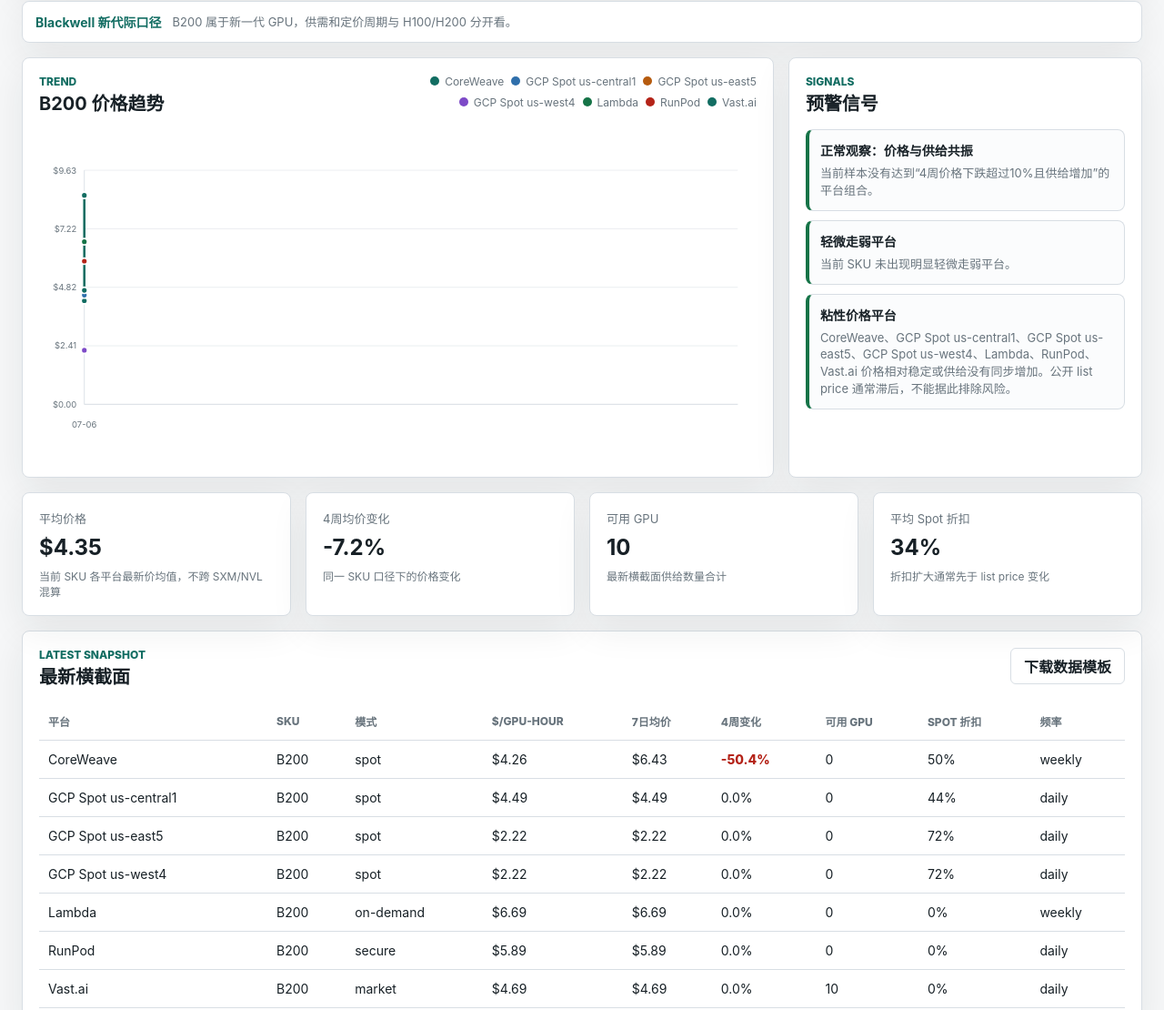
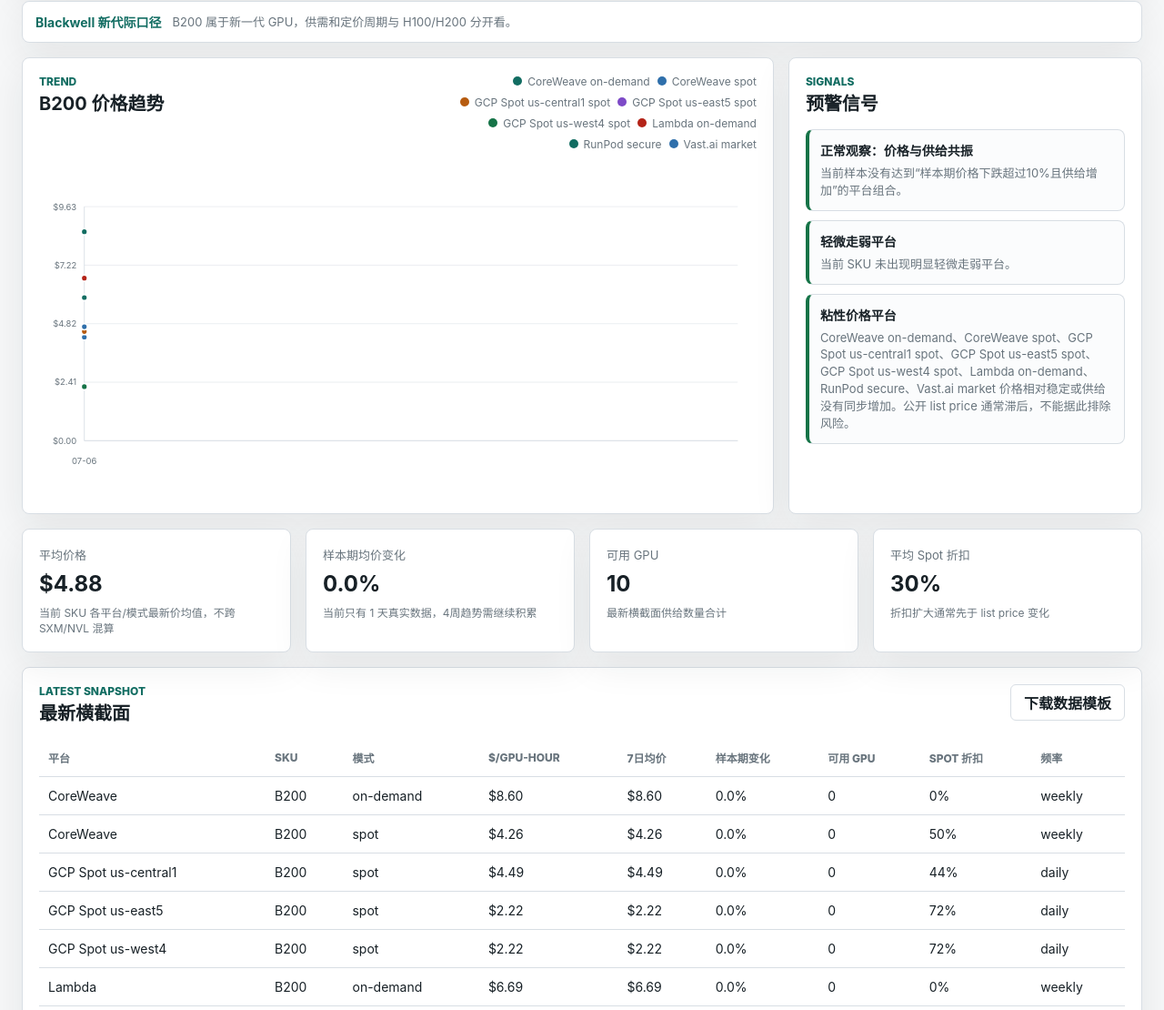
Before and after one commit to Githmetafish/compute-pricing-dashboard, a website: page index.html in a window 1280 px wide. Shown: the part 365-1475 px from the top of the page at 91% size. Drawn offline with Linux system fonts and the light colour scheme.

Commit message:
Fix mode-specific trend calculations

```diff
--- a/app.js
+++ b/app.js
@@ -47,6 +47,7 @@
   signalList: document.querySelector("#signalList"),
   metricCards: document.querySelector("#metricCards"),
   snapshotTable: document.querySelector("#snapshotTable"),
+  changeHeader: document.querySelector("#changeHeader"),
   dataFile: document.querySelector("#dataFile"),
   resetData: document.querySelector("#resetData"),
   downloadTemplate: document.querySelector("#downloadTemplate"),
@@ -58,6 +59,7 @@
 const fmtUsd = (n) => `$${Number(n).toFixed(2)}`;
 const fmtPct = (n) => `${Math.round(Number(n) * 100)}%`;
 const fmtChange = (n) => `${n > 0 ? "+" : ""}${Number(n).toFixed(1)}%`;
+const dayMs = 24 * 60 * 60 * 1000;
 
 function normalizeRecord(row) {
   return {
@@ -157,15 +159,58 @@
     .sort(byDate);
 }
 
-function latestByPlatform(sku = state.sku) {
-  return unique(records.filter((r) => r.sku === sku).map((r) => r.platform))
-    .map((platform) => records.filter((r) => r.sku === sku && r.platform === platform).sort(byDate).at(-1))
+function seriesKey(row) {
+  return `${row.platform}::${row.mode}`;
+}
+
+function seriesLabel(row) {
+  return row.mode === "unknown" ? row.platform : `${row.platform} ${row.mode}`;
+}
+
+function uniqueLatestRows(rows) {
+  return unique(rows.map(seriesKey))
+    .map((key) => rows.filter((r) => seriesKey(r) === key).sort(byDate).at(-1))
     .filter(Boolean);
 }
 
-function firstLatestPair(platform, sku) {
-  const series = records.filter((r) => r.platform === platform && r.sku === sku).sort(byDate);
-  return { first: series[0], latest: series.at(-1), series };
+function latestBySeries(sku = state.sku) {
+  return uniqueLatestRows(records.filter((r) => r.sku === sku));
+}
+
+function dateValue(date) {
+  return new Date(`${date}T00:00:00Z`).getTime();
+}
+
+function windowedSeries(series, latestDate, days) {
+  if (!latestDate) return [];
+  const cutoff = dateValue(latestDate) - (days - 1) * dayMs;
+  return series.filter((r) => dateValue(r.date) >= cutoff);
+}
+
+function firstLatestPair(row, days = 28) {
+  const series = records
+    .filter((r) => r.platform === row.platform && r.sku === row.sku && r.mode === row.mode)
+    .sort(byDate);
+  const latest = series.at(-1);
+  const periodSeries = windowedSeries(series, latest?.date, days);
+  return { first: periodSeries[0] || series[0], latest, series, periodSeries };
+}
+
+function historyDateCount(sku = state.sku) {
+  return unique(records.filter((r) => r.sku === sku).map((r) => r.date)).length;
+}
+
+function trendLabel() {
+  return historyDateCount() >= 28 ? "4周均价变化" : "样本期均价变化";
+}
+
+function trendWindowText() {
+  return historyDateCount() >= 28 ? "4周价格" : "样本期价格";
+}
+
+function trendNote() {
+  const days = historyDateCount();
+  return days >= 28 ? "最近 28 天同一 SKU/模式口径下的价格变化" : `当前只有 ${days} 天真实数据，4周趋势需继续积累`;
 }
 
 function changePct(first, latest, key = "price") {
@@ -174,16 +219,16 @@
 }
 
 function renderCards() {
-  const latest = latestByPlatform();
-  const pairs = latest.map((r) => firstLatestPair(r.platform, r.sku));
+  const latest = latestBySeries();
+  const pairs = latest.map((r) => firstLatestPair(r));
   const avgPrice = latest.reduce((sum, r) => sum + r.price, 0) / Math.max(latest.length, 1);
   const avgChange = pairs.reduce((sum, p) => sum + changePct(p.first, p.latest), 0) / Math.max(pairs.length, 1);
   const totalSupply = latest.reduce((sum, r) => sum + r.supply, 0);
   const avgDiscount = latest.reduce((sum, r) => sum + r.discount, 0) / Math.max(latest.length, 1);
 
   const cards = [
-    ["平均价格", fmtUsd(avgPrice), "当前 SKU 各平台最新价均值，不跨 SXM/NVL 混算"],
-    ["4周均价变化", fmtChange(avgChange), "同一 SKU 口径下的价格变化"],
+    ["平均价格", fmtUsd(avgPrice), "当前 SKU 各平台/模式最新价均值，不跨 SXM/NVL 混算"],
+    [trendLabel(), fmtChange(avgChange), trendNote()],
     ["可用 GPU", Math.round(totalSupply).toLocaleString("en-US"), "最新横截面供给数量合计"],
     ["平均 Spot 折扣", fmtPct(avgDiscount), "折扣扩大通常先于 list price 变化"],
   ];
@@ -195,28 +240,28 @@
 
 function assessAlertLevel() {
   const skus = unique(records.map((r) => r.sku));
-  let weakPlatformCount = 0;
+  let weakSeriesCount = 0;
   let weakSkuCount = 0;
 
   skus.forEach((sku) => {
-    const platforms = unique(records.filter((r) => r.sku === sku).map((r) => r.platform));
-    const weak = platforms.filter((platform) => {
-      const pair = firstLatestPair(platform, sku);
+    const latest = latestBySeries(sku);
+    const weak = latest.filter((row) => {
+      const pair = firstLatestPair(row);
       return changePct(pair.first, pair.latest) <= -10 && changePct(pair.first, pair.latest, "supply") >= 10;
     });
-    weakPlatformCount += weak.length;
+    weakSeriesCount += weak.length;
     if (weak.length >= 2) weakSkuCount += 1;
   });
 
-  if (weakSkuCount >= 2) return { label: "中度预警", color: "var(--warning)", weakPlatformCount, weakSkuCount };
-  if (weakPlatformCount >= 2) return { label: "轻度预警", color: "var(--warning)", weakPlatformCount, weakSkuCount };
-  return { label: "正常观察", color: "var(--ok)", weakPlatformCount, weakSkuCount };
+  if (weakSkuCount >= 2) return { label: "中度预警", color: "var(--warning)", weakSeriesCount, weakSkuCount };
+  if (weakSeriesCount >= 2) return { label: "轻度预警", color: "var(--warning)", weakSeriesCount, weakSkuCount };
+  return { label: "正常观察", color: "var(--ok)", weakSeriesCount, weakSkuCount };
 }
 
 function renderSignals() {
-  const latest = latestByPlatform();
+  const latest = latestBySeries();
   const pairRows = latest.map((r) => {
-    const pair = firstLatestPair(r.platform, r.sku);
+    const pair = firstLatestPair(r);
     return {
       ...r,
       priceChange: changePct(pair.first, pair.latest),
@@ -233,21 +278,21 @@
     {
       title: `${level.label}：价格与供给共振`,
       body: weak.length
-        ? `${weak.map((r) => r.platform).join("、")} 出现价格下跌超过 10% 且供给增加，需要继续观察是否扩散到 Lambda/CoreWeave。`
-        : "当前样本没有达到“4周价格下跌超过10%且供给增加”的平台组合。",
+        ? `${weak.map(seriesLabel).join("、")} 出现价格下跌超过 10% 且供给增加，需要继续观察是否扩散到 Lambda/CoreWeave。`
+        : `当前样本没有达到“${trendWindowText()}下跌超过10%且供给增加”的平台组合。`,
       cls: weak.length ? "warning" : "",
     },
     {
       title: "轻微走弱平台",
       body: mild.length
-        ? `${mild.map((r) => `${r.platform} ${fmtChange(r.priceChange)}`).join("，")}。这属于观察信号，暂不单独升级。`
+        ? `${mild.map((r) => `${seriesLabel(r)} ${fmtChange(r.priceChange)}`).join("，")}。这属于观察信号，暂不单独升级。`
         : "当前 SKU 未出现明显轻微走弱平台。",
       cls: mild.length ? "warning" : "",
     },
     {
       title: "粘性价格平台",
       body: stable.length
-        ? `${stable.map((r) => r.platform).join("、")} 价格相对稳定或供给没有同步增加。公开 list price 通常滞后，不能据此排除风险。`
+        ? `${stable.map(seriesLabel).join("、")} 价格相对稳定或供给没有同步增加。公开 list price 通常滞后，不能据此排除风险。`
         : "所有平台都出现下跌与供给增加，需要提高风险权重。",
       cls: stable.length ? "" : "danger",
     },
@@ -267,9 +312,9 @@
   els.chartTitle.textContent = `${state.sku} ${metricLabels[state.metric]}`;
 
   const data = selectedRecords();
-  const platforms = unique(data.map((r) => r.platform));
-  els.chartLegend.innerHTML = platforms
-    .map((platform, index) => `<span><i style="background:${colors[index % colors.length]}"></i>${platform}</span>`)
+  const seriesRows = uniqueLatestRows(data).sort((a, b) => a.platform.localeCompare(b.platform) || a.mode.localeCompare(b.mode));
+  els.chartLegend.innerHTML = seriesRows
+    .map((row, index) => `<span><i style="background:${colors[index % colors.length]}"></i>${seriesLabel(row)}</span>`)
     .join("");
 
   const width = 920;
@@ -301,9 +346,9 @@
     .map((date) => `<text class="axis-label" x="${x(date)}" y="${height - 12}" text-anchor="middle">${date.slice(5)}</text>`)
     .join("");
 
-  const lines = platforms
-    .map((platform, index) => {
-      const series = data.filter((r) => r.platform === platform).sort(byDate);
+  const lines = seriesRows
+    .map((row, index) => {
+      const series = data.filter((r) => r.platform === row.platform && r.mode === row.mode).sort(byDate);
       const points = series.map((r) => `${x(r.date)},${y(r[state.metric])}`).join(" ");
       const circles = series
         .map((r) => `<circle class="point" cx="${x(r.date)}" cy="${y(r[state.metric])}" r="4" fill="${colors[index % colors.length]}"></circle>`)
@@ -322,23 +367,26 @@
   `;
 }
 
-function movingAverage(items, key) {
-  const slice = items.slice(-2);
+function movingAverage(items, key, days = 7) {
+  const latest = items.at(-1);
+  const slice = windowedSeries(items, latest?.date, days);
   const value = slice.reduce((sum, r) => sum + r[key], 0) / Math.max(slice.length, 1);
   return value || 0;
 }
 
 function renderTable() {
-  const rows = latestByPlatform()
+  if (els.changeHeader) els.changeHeader.textContent = historyDateCount() >= 28 ? "4周变化" : "样本期变化";
+
+  const rows = latestBySeries()
     .map((row) => {
-      const pair = firstLatestPair(row.platform, row.sku);
+      const pair = firstLatestPair(row);
       return {
         ...row,
         avg7d: movingAverage(pair.series, "price"),
         priceChange: changePct(pair.first, pair.latest),
       };
     })
-    .sort((a, b) => a.platform.localeCompare(b.platform));
+    .sort((a, b) => a.platform.localeCompare(b.platform) || a.mode.localeCompare(b.mode));
 
   els.snapshotTable.innerHTML = rows
     .map((r) => {
--- a/index.html
+++ b/index.html
@@ -109,7 +109,7 @@
                 <th>模式</th>
                 <th>$/GPU-hour</th>
                 <th>7日均价</th>
-                <th>4周变化</th>
+                <th id="changeHeader">4周变化</th>
                 <th>可用 GPU</th>
                 <th>Spot 折扣</th>
                 <th>频率</th>
```
